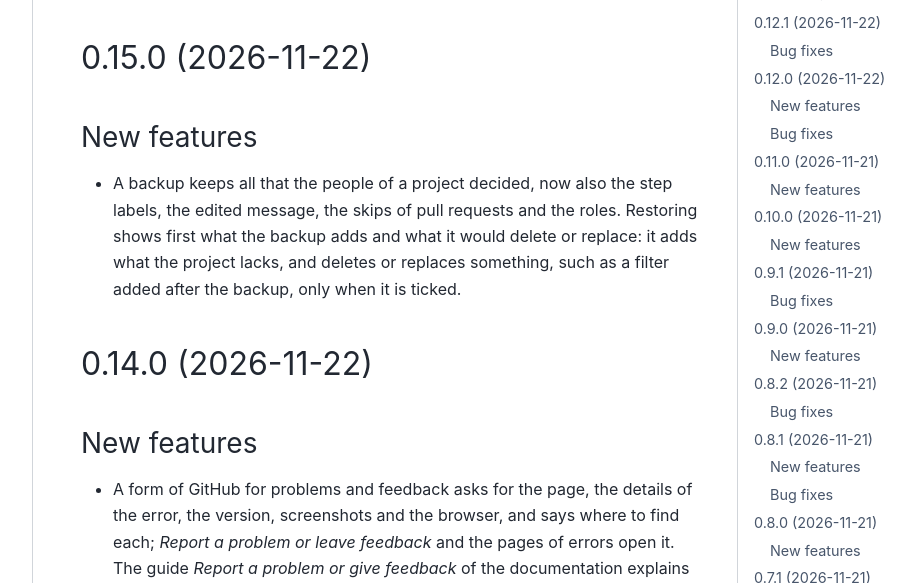
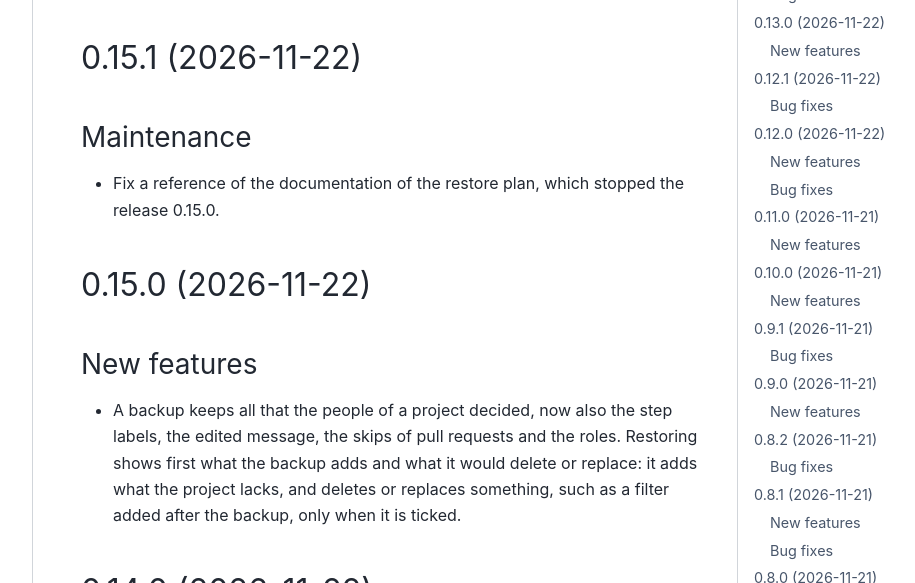
Before and after one commit to PyCalendar/dashboard.pycal.org, a Sphinx documentation site: the page built from docs/changelog.rst, in a window 1280 px wide and 900 px high, cut to the strip 317-900 px from the top of the window. Shown: the whole strip, without its empty margins (287-1202 px from the left). Built offline with Sphinx 7.4.7 and the PyData theme 0.15.4, drawn with Linux system fonts in a browser that asks for light colours; the version number could not be read and is left out; some of the changed text lies outside the part shown.

Commit message:
Release 0.15.1
Co-Authored-By: Claude Opus 5.5 <noreply@anthropic.com>

```diff
--- a/docs/changelog.rst
+++ b/docs/changelog.rst
@@ -8,6 +8,15 @@ Changelog
 .. include:: _build/unreleased.rst
 
 .. towncrier release notes start
+
+0.15.1 (2026-11-22)
+-------------------
+
+Maintenance
+~~~~~~~~~~~
+
+- Fix a reference of the documentation of the restore plan, which stopped the release 0.15.0.
+
 
 0.15.0 (2026-11-22)
 -------------------
```
Also changed, not shown: 1 other file.
